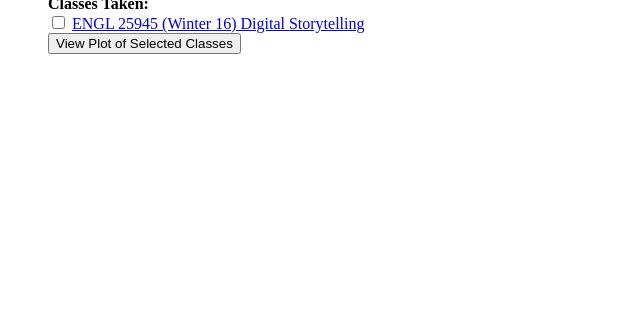
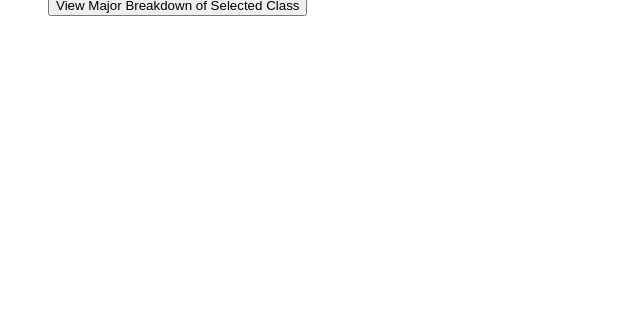
Before and after one commit to shugamoe/CSJAN, a Django app: a page that uses Whiteboard/user_forms/templates/user_forms/student_detail.html in a window 1280 px wide. Shown: the part 487-800 px from the top of the page, without its empty margins (0-640 px from the left). Run offline with Django 3.2, Linux system fonts and the light colour scheme; data comes from the database, SQL or seed files in the repository.

Commit message:
Changed stuff

```diff
--- a/Whiteboard/user_forms/templates/user_forms/student_detail.html
+++ b/Whiteboard/user_forms/templates/user_forms/student_detail.html
@@ -33,16 +33,15 @@ alt="Class Stats" />
 <!-- Classes Taken/Select -->
 <div style="clear:both;">
 <ul style="float:left;">
-<b>Classes Taken: </b>
 <form action="" method="get">
 {% csrf_token %}
-    {% for course in courses_in %}
+    {% for course in course_list %}
     <input type="checkbox" name="course{{ forloop.counter }}" id="course{{
     forloop.counter }}" value="{{ course.id }}"/>
     <label for="course{{ forloop.counter }}"><a href="{% url 'course_detail' course_id=course.id cnet_id=cnet_id %}">{{ course.name }}</a>
     </label><br/>
     {% endfor %}
-<input type="submit" value="View Plot of Selected Classes"/>
+<input type="submit" value="View Major Breakdown of Selected Class"/>
 </form>
 </ul>
 
```
